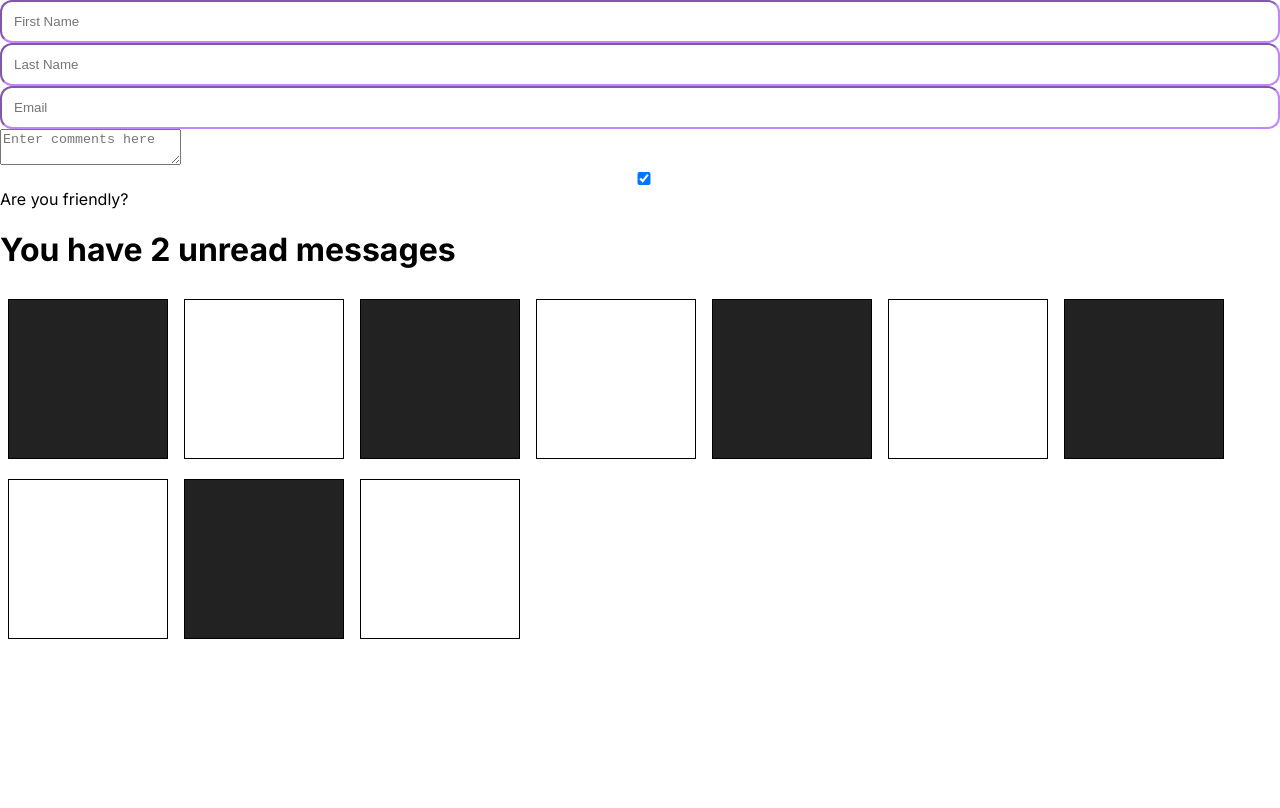
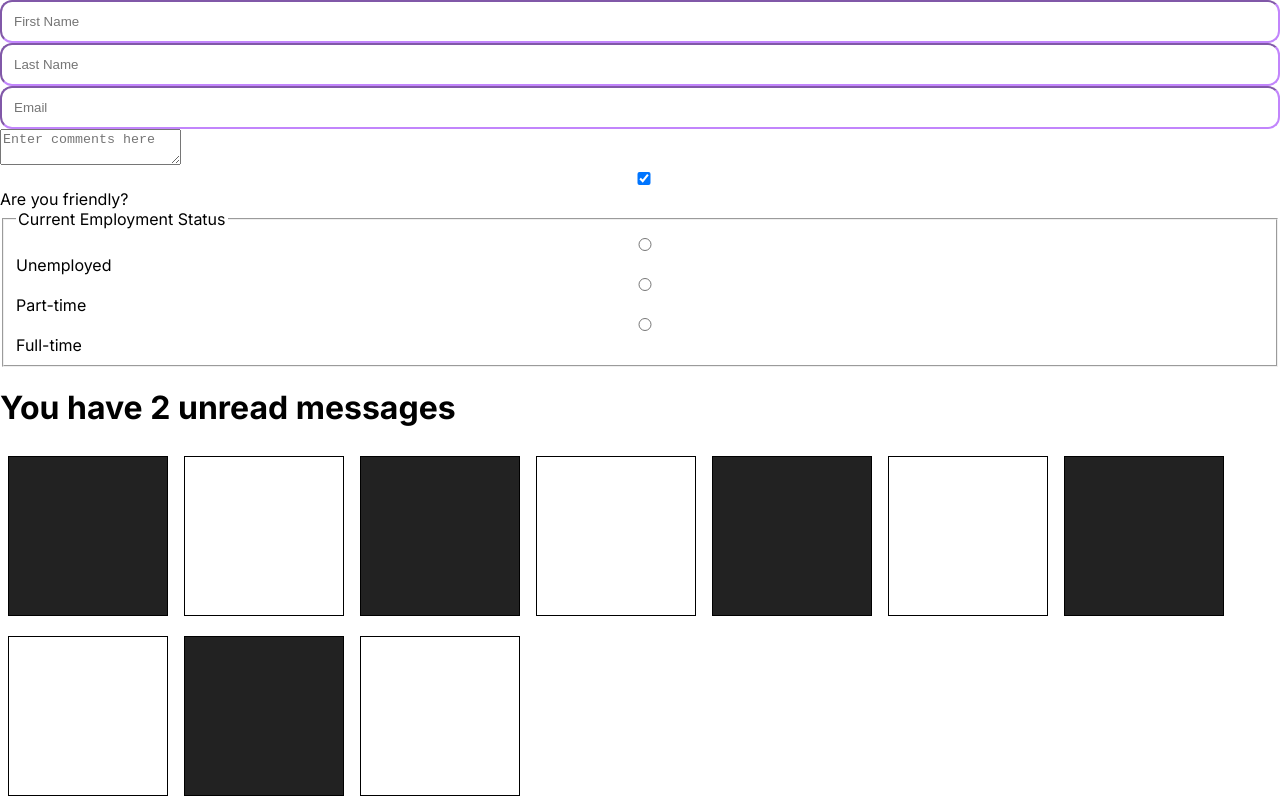
Before and after one commit to brandonfelty/react_tutorial, a React (Create React App) app: page /boxes in a window 1280 px wide. Built offline with nearby package versions, Linux system fonts and the light colour scheme.

Commit message:
add employment status fieldset

```diff
--- a/src/components/Form.jsx
+++ b/src/components/Form.jsx
@@ -58,6 +58,27 @@ function Form() {
       />
       <label htmlFor='isFriendly'>Are you friendly?</label>
       <br />
+      <fieldset>
+        <legend>Current Employment Status</legend>
+        <input
+          type='radio'
+          id='unemployed'
+        />
+        <label htmlFor='unemployed'>Unemployed</label>
+        <br />
+        <input
+          type='radio'
+          id='part-time'
+        />
+        <label htmlFor='part-time'>Part-time</label>
+        <br />
+        <input
+          type='radio'
+          id='full-time'full-time
+        />
+        <label htmlFor='full-time'>Full-time</label>
+        <br />
+      </fieldset>
     </form>
   )
 }
```
